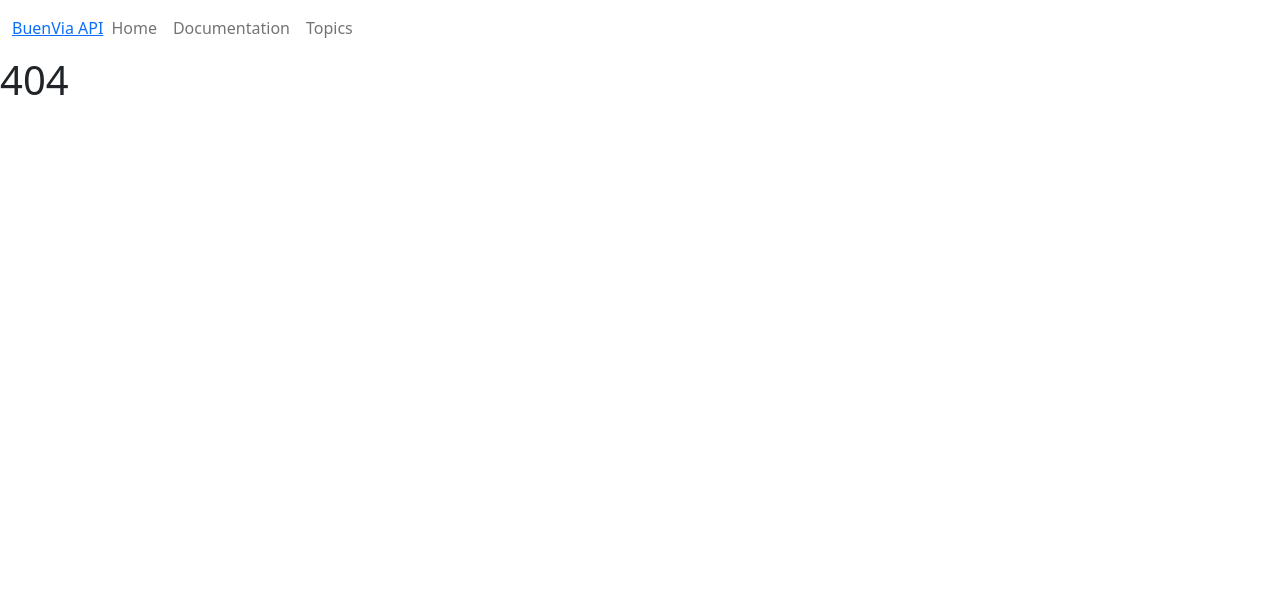
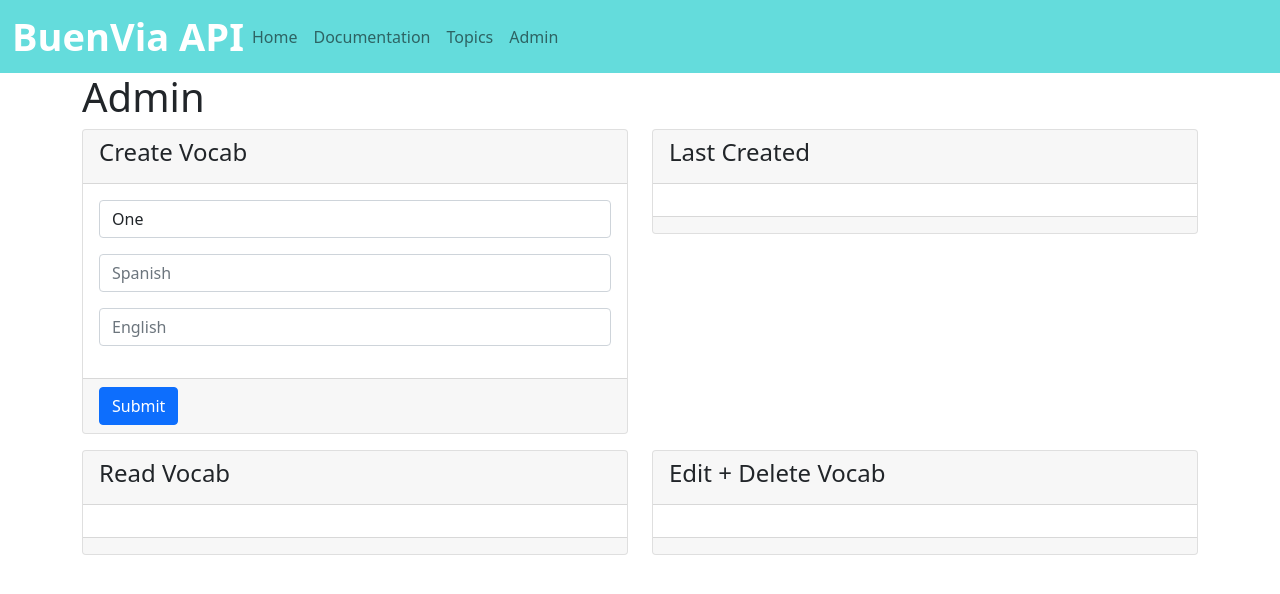
Before and after one commit to BuenVia/spanish-api-react, a React (Create React App) app: page /admin in a window 1280 px wide. Before the commit this address had no page. Shown: the top 594 px of the page. Built offline with nearby package versions, Linux system fonts and the light colour scheme.

Commit message:
update to admin

```diff
--- a/package.json
+++ b/package.json
@@ -6,6 +6,7 @@
     "@testing-library/jest-dom": "^5.16.5",
     "@testing-library/react": "^13.4.0",
     "@testing-library/user-event": "^13.5.0",
+    "dependencies": "^0.0.1",
     "react": "^18.2.0",
     "react-dom": "^18.2.0",
     "react-router-dom": "^6.4.3",
--- a/src/App.js
+++ b/src/App.js
@@ -3,6 +3,7 @@ import Layout from "./pages/Layout";
 import Home from "./pages/Home";
 import Documentation from "./pages/Documentation";
 import Topics from "./pages/Topics";
+import Admin from './pages/Admin'
 import NoPage from "./pages/NoPage";
 
 
@@ -14,6 +15,7 @@ export default function App() {
           <Route index element={<Home />} />
           <Route path="documentation" element={<Documentation />} />
           <Route path="topics" element={<Topics />} />
+          <Route path="admin" element={<Admin />} />
           <Route path="*" element={<NoPage />} />
         </Route>
       </Routes>
--- a/src/components/Header.jsx
+++ b/src/components/Header.jsx
@@ -13,6 +13,7 @@ export default function Header() {
                 <Link class="nav-link" to="/">Home</Link>
                 <Link class="nav-link" to="/documentation">Documentation</Link>
                 <Link class="nav-link" to="/topics">Topics</Link>
+                <Link class="nav-link" to="/admin">Admin</Link>
                 </div>
             </div>
             </div>
--- a/src/index.css
+++ b/src/index.css
@@ -0,0 +1,20 @@
+*, *::after, *::before {
+    margin: 0;
+    padding: 0;
+    box-sizing: border-box;
+}
+
+.navbar {
+    background-color: rgb(100, 220, 220);
+}
+
+.n-brand {
+    text-decoration: none;
+    color: rgb(255, 255, 255);
+    font-size: 38px;
+    font-weight: 700;
+    cursor: pointer;
+}
+.n-brand:hover {
+    color: rgba(255, 255, 255, 0.8);
+}
--- a/src/index.js
+++ b/src/index.js
@@ -1,4 +1,5 @@
 import ReactDOM from "react-dom/client";
+import './index.css'
 import App from "./App";
 
 const root = ReactDOM.createRoot(document.getElementById('root'));
--- /dev/null
+++ b/src/pages/Admin.js
@@ -0,0 +1,59 @@
+export default function Admin() {
+    return (
+        <div className="container">
+            <h1>Admin</h1>
+
+            <div className="row">
+                <div className="col-md-6 mb-3">
+                    <div className="card">
+                        <div className="card-header">
+                            <h4>Create Vocab</h4>
+                        </div>
+                        <div className="card-body">
+                            <select className="form-control mb-3">
+                                <option>One</option>
+                                <option>Two</option>
+                                <option>Three</option>
+                            </select>
+                            <input type="text" className='form-control mb-3' placeholder='Spanish'></input>
+                            <input type="text" className='form-control mb-3' placeholder='English'></input>
+                        </div>
+                        <div className="card-footer">
+                            <button className="btn btn-primary">Submit</button>
+                        </div>
+                    </div>
+                </div>
+
+                <div className="col-md-6 mb-3">
+                    <div className="card">
+                        <div className="card-header">
+                            <h4>Last Created</h4>
+                        </div>
+                        <div className="card-body"></div>
+                        <div className="card-footer"></div>
+                    </div>
+                </div>
+
+                <div className="col-md-6 mb-3">
+                    <div className="card">
+                        <div className="card-header">
+                            <h4>Read Vocab</h4>
+                        </div>
+                        <div className="card-body"></div>
+                        <div className="card-footer"></div>
+                    </div>
+                </div>
+
+                <div className="col-md-6 mb-3">
+                    <div className="card">
+                        <div className="card-header">
+                            <h4>Edit + Delete Vocab</h4>
+                        </div>
+                        <div className="card-body"></div>
+                        <div className="card-footer"></div>
+                    </div>
+                </div>
+            </div>
+        </div>
+    )
+}
```
Also changed, not shown: 1 other file (tests, documents, lock files or other folders).
